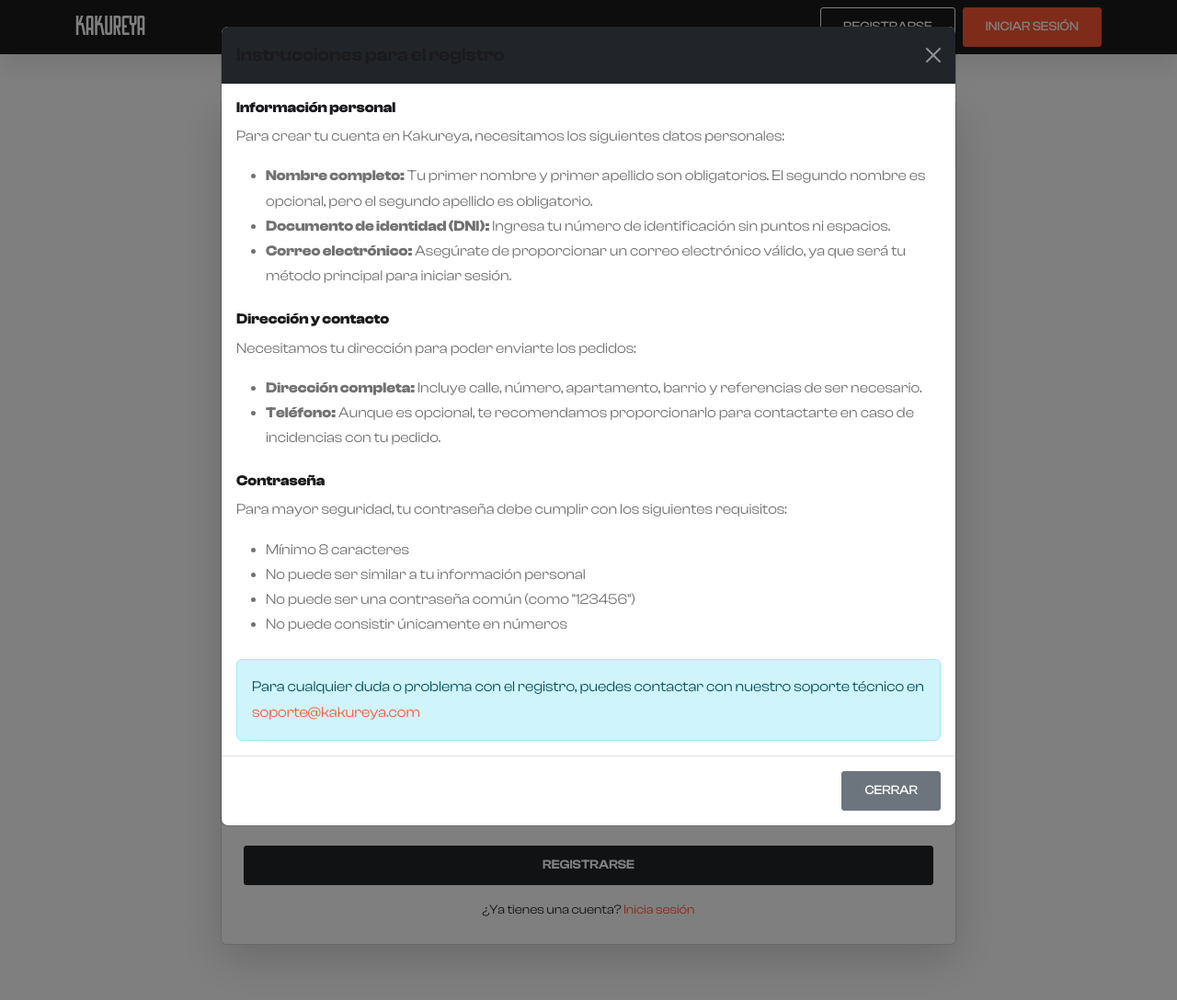
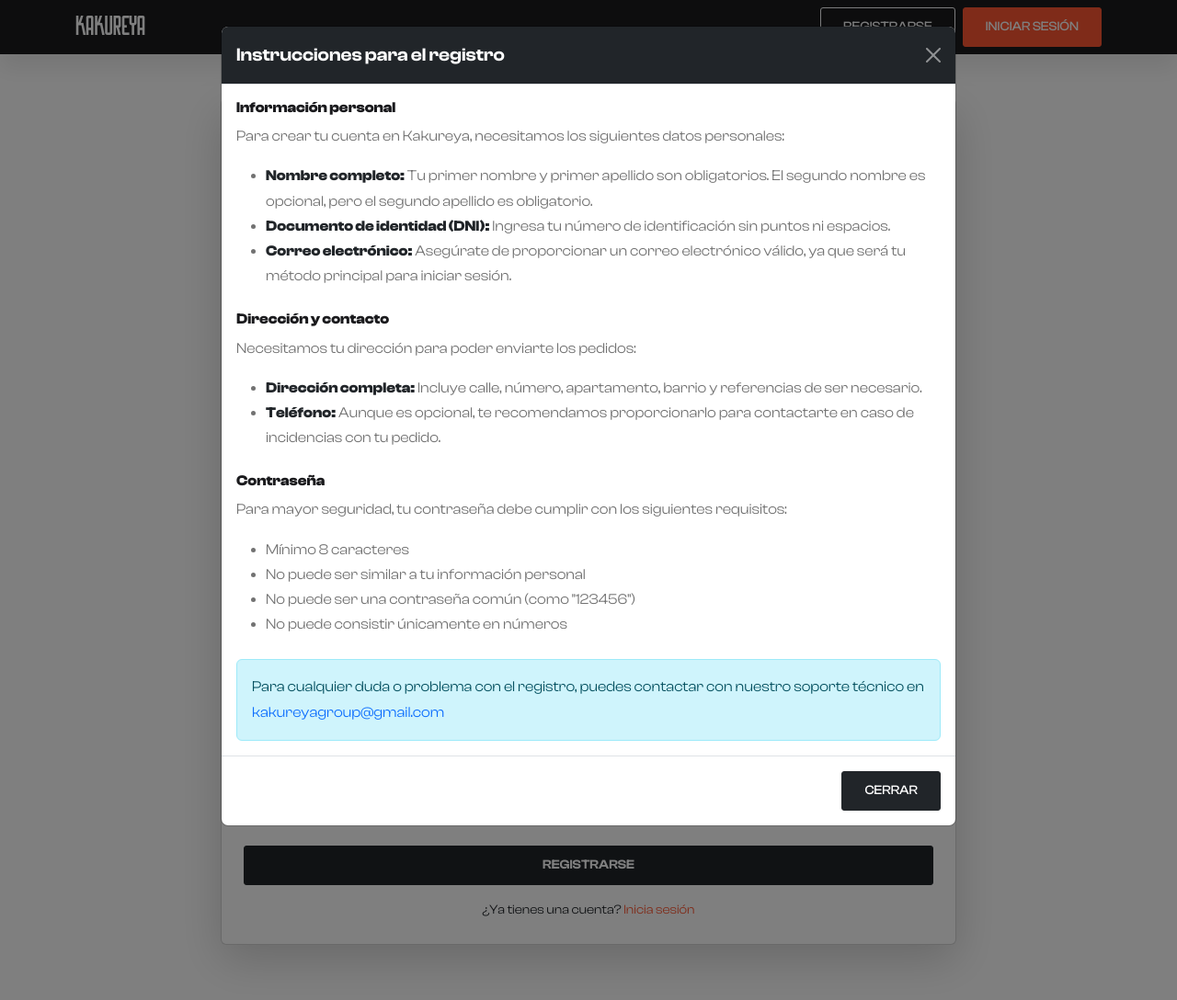
Before and after one commit to miguelczz/Kakureya, a Django app: page /signup/ in a window 1280 px wide, after a click on "INSTRUCCIONES". Shown: the whole page at 92% size. Run offline with Django 5.2, Linux system fonts and the light colour scheme; parts of the project's set-up code (start-up, migrations or seed data) failed here and were passed over; some libraries are stand-ins or nearby versions.

Commit message:
Fix in instruction modal for SignUp

```diff
--- a/kakureya/templates/signup.html
+++ b/kakureya/templates/signup.html
@@ -5,7 +5,7 @@
   <div class="card shadow-lg p-4" style="max-width: 800px; width: 100%;">
     <div class="d-flex justify-content-between align-items-center mb-3">
       <h2 class="fw-bold mb-0">Crear Cuenta</h2>
-      <button type="button" class="btn btn-sm btn-outline-info" data-bs-toggle="modal" data-bs-target="#instructionsModal">
+      <button type="button" class="btn btn-sm btn-outline-dark" data-bs-toggle="modal" data-bs-target="#instructionsModal">
         <i class="ri-information-line me-1"></i> Instrucciones
       </button>
     </div>
@@ -133,7 +133,7 @@
   <div class="modal-dialog modal-lg">
     <div class="modal-content">
       <div class="modal-header bg-dark text-white">
-        <h5 class="modal-title" id="instructionsModalLabel">Instrucciones para el registro</h5>
+        <h5 class="modal-title text-white" id="instructionsModalLabel">Instrucciones para el registro</h5>
         <button type="button" class="btn-close btn-close-white" data-bs-dismiss="modal" aria-label="Close"></button>
       </div>
       <div class="modal-body">
@@ -141,9 +141,9 @@
           <h6 class="fw-bold">Información personal</h6>
           <p>Para crear tu cuenta en Kakureya, necesitamos los siguientes datos personales:</p>
           <ul>
-            <li><strong>Nombre completo:</strong> Tu primer nombre y primer apellido son obligatorios. El segundo nombre es opcional, pero el segundo apellido es obligatorio.</li>
-            <li><strong>Documento de identidad (DNI):</strong> Ingresa tu número de identificación sin puntos ni espacios.</li>
-            <li><strong>Correo electrónico:</strong> Asegúrate de proporcionar un correo electrónico válido, ya que será tu método principal para iniciar sesión.</li>
+            <li><strong class="text-dark">Nombre completo:</strong> Tu primer nombre y primer apellido son obligatorios. El segundo nombre es opcional, pero el segundo apellido es obligatorio.</li>
+            <li><strong class="text-dark">Documento de identidad (DNI):</strong> Ingresa tu número de identificación sin puntos ni espacios.</li>
+            <li><strong class="text-dark">Correo electrónico:</strong> Asegúrate de proporcionar un correo electrónico válido, ya que será tu método principal para iniciar sesión.</li>
           </ul>
         </div>
 
@@ -151,8 +151,8 @@
           <h6 class="fw-bold">Dirección y contacto</h6>
           <p>Necesitamos tu dirección para poder enviarte los pedidos:</p>
           <ul>
-            <li><strong>Dirección completa:</strong> Incluye calle, número, apartamento, barrio y referencias de ser necesario.</li>
-            <li><strong>Teléfono:</strong> Aunque es opcional, te recomendamos proporcionarlo para contactarte en caso de incidencias con tu pedido.</li>
+            <li><strong class="text-dark">Dirección completa:</strong> Incluye calle, número, apartamento, barrio y referencias de ser necesario.</li>
+            <li><strong class="text-dark">Teléfono:</strong> Aunque es opcional, te recomendamos proporcionarlo para contactarte en caso de incidencias con tu pedido.</li>
           </ul>
         </div>
 
@@ -168,11 +168,11 @@
         </div>
 
         <div class="alert alert-info mb-0">
-          <p class="mb-0">Para cualquier duda o problema con el registro, puedes contactar con nuestro soporte técnico en <a href="mailto:soporte@kakureya.com">soporte@kakureya.com</a></p>
+          <p class="mb-0">Para cualquier duda o problema con el registro, puedes contactar con nuestro soporte técnico en <span class="text-primary">kakureyagroup@gmail.com</span></p>
         </div>
       </div>
       <div class="modal-footer">
-        <button type="button" class="btn btn-secondary" data-bs-dismiss="modal">Cerrar</button>
+        <button type="button" class="btn btn-dark" data-bs-dismiss="modal">Cerrar</button>
       </div>
     </div>
   </div>
```
